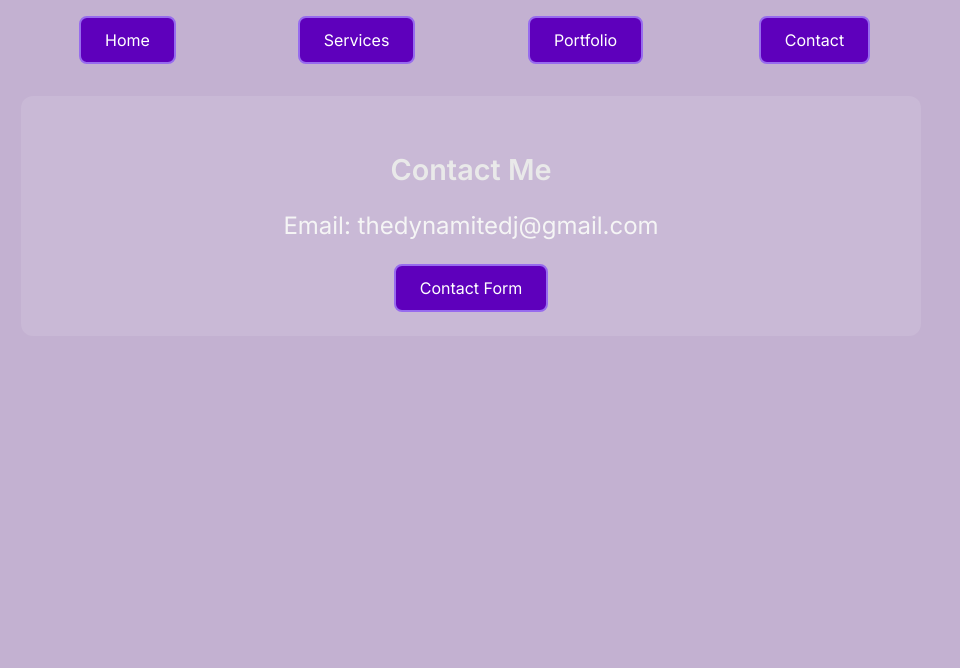
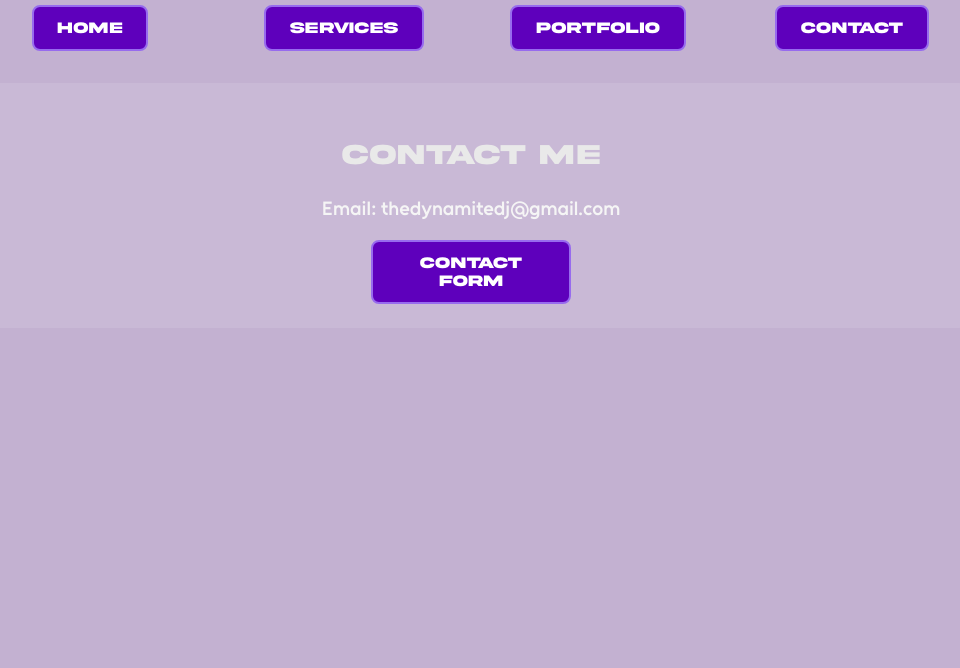
Before and after one commit to Skrimper/new-portfolio-website, a plain HTML site: page contact.html in a window 1280 px wide. Shown: the part 132-800 px from the top of the page, without its empty margins (169-1129 px from the left). Drawn offline with Linux system fonts and the light colour scheme.

Commit message:
CSS changes and fonts added

```diff
--- a/cardstyle.css
+++ /dev/null
@@ -1,99 +0,0 @@
-body {
-  margin: 0;
-  padding: 0;
-  background-color: rgb(195, 177, 209);
-  font-family: 'Inter', sans-serif;
-  font-size: clamp(1rem, 2vw, 1.2rem);
-  color: whitesmoke;
-}
-.main-container {
-  max-width: 1000px;
-  margin: 0 auto;
-  padding: 2rem;
-  text-align: center;
-}
-h1 {
-  font-size: 2.5rem;
-  margin-bottom: 1rem;
-  color: whitesmoke;
-}
-h2 {
-  font-size: 1.8rem;
-  margin: 2rem 0 1rem;
-  color: #f3f3f3;
-}
-.menu-grid {
-  display: grid;
-  grid-template-columns: repeat(auto-fit, minmax(160px, 1fr));
-  gap: 1rem;
-  margin: 2rem 0;
-  justify-items: center;
-}
-.button-1 {
-  font-family: 'Inter', sans-serif;
-  padding: 0.75em 1.5em;
-  max-width: 200px;
-  width: auto;
-  border: 2px solid #976bee;
-  border-radius: 8px;
-  background-color: rgb(94, 0, 188);
-  color: white;
-  font-size: 1rem;
-  transition: background-color 0.3s ease, transform 0.2s ease;
-  cursor: pointer;
-}
-.button-1:hover {
-  background-color: #976bee;
-  transform: scale(1.05);
-}
-.grid-container {
-  display: flex;
-  flex-wrap: wrap;
-  justify-content: center;
-  gap: 2rem;
-  margin-top: 2rem;
-}
-.card {
-  position: relative;
-  width: 300px;
-  height: 200px;
-  overflow: hidden;
-  border-radius: 15px;
-  text-align: center;
-  padding: 20px;
-  color: white;
-  box-shadow: 0 4px 10px rgba(0,0,0,0.2);
-  cursor: pointer;
-  transition: transform 0.3s ease;
-}
-.card:hover {
-  transform: translateY(-5px);
-}
-.card img {
-  position: absolute;
-  inset: 0;
-  height: 100%;
-  width: 100%;
-  object-fit: cover;
-  z-index: -2;
-}
-.card::before {
-  content: '';
-  position: absolute;
-  inset: 0;
-  background-color: rgba(229, 213, 255, 0.2);
-  z-index: -1;
-  transition: background-color 0.5s ease;
-}
-.card:hover::before {
-  background-color: rgba(119, 35, 255, 0.6);
-}
-.card h3,
-.card p {
-  opacity: 0;
-  transition: opacity 0.5s ease-in-out;
-}
-.card:hover h3,
-.card:hover p {
-  opacity: 1;
-}
--- /dev/null
+++ b/combined-styles.css
@@ -0,0 +1,183 @@
+@font-face {
+    font-family: 'AkiraExpanded';
+    src: url('../Akira Expanded Demo.otf') format('opentype');
+    font-weight: normal;
+    font-style: normal;
+}
+@font-face {
+    font-family: 'Unageo';
+    src: url('../Unageo-SemiBold.ttf') format('truetype');
+    font-weight: normal;
+    font-style: normal;
+}
+body {
+    margin: 0;
+    padding: 0;
+    background-color: rgb(195, 177, 209);
+    font-family: 'AkiraExpanded', sans-serif;
+    font-size: clamp(1rem, 2vw, 1.2rem);
+    color: whitesmoke;
+  }
+  .main-container {
+    max-width: 1000px;
+    margin: 0 auto;
+    padding: 2rem;
+    text-align: center;
+  }
+  h1 {
+    font-size: 2.5rem;
+    margin-bottom: 1rem;
+    color: whitesmoke;
+  }
+  h2 {
+    font-size: 1.8rem;
+    margin-top: 2rem;
+    color: #e9e9e9;
+  }
+  p {
+    color: whitesmoke;
+    font-family: 'Unageo', sans-serif;
+  }
+  a {
+    color: whitesmoke;
+    text-decoration-line: none;
+  }
+
+  button {
+    text-decoration-color: whitesmoke;
+  }
+  .menu-grid {
+    display: grid;
+    grid-template-columns: repeat(auto-fit, minmax(160px, 1fr));
+    gap: 1rem;
+    margin: 2rem 0;
+    justify-items: center;
+  }
+  .button-1 {
+    font-family: 'AkiraExpanded', sans-serif;
+    padding: 0.75em 1.5em;
+    max-width: 200px;
+    width: auto;
+    margin: 0 auto;
+    border: 2px solid #976bee;
+    border-radius: 8px;
+    background-color: rgb(94, 0, 188);
+    color: white;
+    font-size: 1rem;
+    transition: background-color 0.3s ease, transform 0.2s ease;
+    cursor: pointer;
+  }
+
+  .button-1:hover {
+    background-color: #976bee;
+    transform: scale(1.05);
+  }
+  .contact-card {
+    background-color: rgba(255, 255, 255, 0.1);
+    padding: 1.5rem;
+    border-radius: 12px;
+    margin-top: 2rem;
+  }
+  .grid-container.cards {
+    display: flex;
+    flex-wrap: wrap;
+    justify-content: center;
+    gap: 2rem;
+    margin-top: 2rem;
+  }
+
+  .card {
+    position: relative;
+    width: 300px;
+    height: 200px;
+    overflow: hidden;
+    border-radius: 15px;
+    text-align: center;
+    padding: 20px;
+    color: white;
+    box-shadow: 0 4px 10px rgba(0,0,0,0.2);
+    cursor: pointer;
+    transition: transform 0.3s ease;
+  }
+  .card:hover {
+    transform: translateY(-5px);
+  }
+  .card img {
+    position: absolute;
+    inset: 0;
+    height: 100%;
+    width: 100%;
+    object-fit: cover;
+    z-index: -2;
+  }
+  .card::before {
+    content: '';
+    position: absolute;
+    inset: 0;
+    background-color: rgba(229, 213, 255, 0.2);
+    z-index: -1;
+    transition: background-color 0.5s ease;
+  }
+  .card:hover::before {
+    background-color: rgba(119, 35, 255, 0.6);
+  }
+  .card h3,
+  .card p {
+    opacity: 0;
+    transition: opacity 0.5s ease-in-out;
+  }
+  .card:hover h3,
+  .card:hover p {
+    opacity: 1;
+  }
+
+  .grid-container.slideshows {
+    display: grid;
+    grid-template-columns: repeat(auto-fit, minmax(320px, 1fr));
+    gap: 2rem;
+    padding: 2rem 1rem;
+    justify-items: center;
+  }
+  .slideshow-container {
+    position: relative;
+    width: 100%;
+    max-width: 500px;
+    aspect-ratio: 4 / 3;
+    overflow: hidden;
+    border-radius: 12px;
+    background-color: #ffffff1a;
+    box-shadow: 0 4px 12px rgba(0, 0, 0, 0.3);
+    padding: 1rem;
+    text-align: center;
+  }
+  .slideshow-container h2 {
+    margin-bottom: 0.5rem;
+  }
+  .slide {
+    position: absolute;
+    inset: 0;
+    width: 100%;
+    height: 100%;
+    object-fit: contain;
+    opacity: 0;
+    transition: opacity 0.8s ease-in-out;
+  }
+  .slide.active {
+    opacity: 1;
+    z-index: 1;
+  }
+
+  @media (max-width: 600px) {
+    .button-1 {
+      width: 80vw;
+      font-size: 0.9rem;
+      padding: 0.5em 1em;
+    }
+    .slideshow-container {
+      aspect-ratio: 3 / 2;
+    }
+    .card {
+      width: 90%;
+      height: auto;
+    }
+  }
--- a/contact.html
+++ b/contact.html
@@ -2,7 +2,7 @@
 <html>
 <head>
     <link href="https://fonts.googleapis.com/css2?family=Inter:wght@400;600&display=swap" rel="stylesheet">
-    <link rel="stylesheet" href="styles.css" />
+    <link rel="stylesheet" href="combined-styles.css" />
 </head>
 <body>
     <div class="main-container">
--- a/portfoliostyle.css
+++ /dev/null
@@ -1,114 +0,0 @@
-/* Base Layout and Font */
-body {
-    margin: 0;
-    padding: 0;
-    background-color: rgb(195, 177, 209);
-    font-family: 'Inter', sans-serif;
-    font-size: clamp(1rem, 2vw, 1.2rem);
-    color: whitesmoke;
-  }
-
-  /* Wrapper for centered layout */
-  .main-container {
-    max-width: 1000px;
-    margin: 0 auto;
-    padding: 2rem;
-    text-align: center;
-  }
-
-  /* Headings */
-  h1 {
-    font-size: 2.5rem;
-    margin-bottom: 1rem;
-    color: whitesmoke;
-  }
-
-  h2 {
-    font-size: 1.6rem;
-    margin: 1.5rem 0 0.5rem;
-    color: #f3f3f3;
-  }
-
-  /* Navigation Menu */
-  .menu-grid {
-    display: grid;
-    grid-template-columns: repeat(auto-fit, minmax(160px, 1fr));
-    gap: 1rem;
-    margin: 2rem 0;
-    justify-items: center;
-  }
-
-  /* Button Styling */
-  .button-1 {
-    font-family: 'Inter', sans-serif;
-    padding: 0.75em 1.5em;
-    max-width: 200px;
-    width: auto;
-    border: 2px solid #976bee;
-    border-radius: 8px;
-    background-color: rgb(94, 0, 188);
-    color: white;
-    font-size: 1rem;
-    transition: background-color 0.3s ease, transform 0.2s ease;
-    cursor: pointer;
-  }
-  .button-1:hover {
-    background-color: #976bee;
-    transform: scale(1.05);
-  }
-
-  /* Portfolio Grid */
-  .grid-container {
-    display: grid;
-    grid-template-columns: repeat(auto-fit, minmax(320px, 1fr));
-    gap: 2rem;
-    padding: 2rem 1rem;
-    justify-items: center;
-  }
-
-  /* Slideshow Styling */
-  .slideshow-container {
-    position: relative;
-    width: 100%;
-    max-width: 500px;
-    aspect-ratio: 4 / 3;
-    overflow: hidden;
-    border-radius: 12px;
-    background-color: #ffffff1a;
-    box-shadow: 0 4px 12px rgba(0, 0, 0, 0.3);
-    padding: 1rem;
-    text-align: center;
-  }
-
-  .slideshow-container h2 {
-    margin-bottom: 0.5rem;
-  }
-
-  /* Slide Images */
-  .slide {
-    position: absolute;
-    inset: 0;
-    width: 100%;
-    height: 100%;
-    object-fit: contain;
-    opacity: 0;
-    transition: opacity 0.8s ease-in-out;
-  }
-
-  /* Active class controlled via JS */
-  .slide.active {
-    opacity: 1;
-    z-index: 1;
-  }
-
-  /* Responsive tweaks */
-  @media (max-width: 600px) {
-    .slideshow-container {
-      aspect-ratio: 3 / 2;
-    }
-
-    .button-1 {
-      font-size: 0.9rem;
-      padding: 0.5em 1em;
-    }
-  }
--- a/styles.css
+++ /dev/null
@@ -1,68 +0,0 @@
-body {
-    background-color: rgb(195, 177, 209);
-    font-family: "Inter", sans-serif;
-    font-size: clamp(1rem, 2vw, 1.5rem);
-    color: whitesmoke;
-}
-.main-container {
-    max-width: 900px;
-    margin: 0 auto;
-    padding: 2rem;
-    text-align: center;
-}
-.menu-grid {
-    display: grid;
-    grid-template-columns: repeat(auto-fit, minmax(160px, 1fr));
-    gap: 1rem;
-    margin: 2rem 0;
-    justify-items: center;
-}
-@media (max-width: 600px) {
-    .button-1 {
-      width: 80vw;
-      font-size: 1rem;
-    }
-}
-h1 {
-    font-size: 2.5rem;
-    margin-bottom: 1rem;
-}
-h2 {
-    font-size: 1.8rem;
-    margin-top: 2rem;
-    color: #e9e9e9;
-}
-p {
-    color: whitesmoke;
-}
-a {
-    color: whitesmoke;
-    text-decoration-line: none;
-}
-button {
-    text-decoration-color: whitesmoke;
-}
-.button-1 {
-    font-family: "Inter", sans-serif;
-    width: auto;
-    max-width: 200px;
-    padding: 0.75em 1.5em;
-    margin: 0 auto;
-    border: 2px solid #976bee;
-    border-radius: 8px;
-    color: white;
-    background-color: rgb(94, 0, 188);
-    font-size: 1rem;
-    transition: background-color 0.3s ease, transform 0.2s ease;
-    cursor: pointer;
-}
-.button-1:hover {
-    background-color: #976bee;
-    transform: scale(1.05);
-}
-.contact-card {
-    background-color: rgba(255, 255, 255, 0.1);
-    padding: 1.5rem;
-    border-radius: 12px;
-    margin-top: 2rem;
-}
```
Also changed, not shown: index.html (+1 -1 lines), portfolio.html (+1 -1 lines), services.html (+1 -1 lines), Akira Expanded Demo.otf (added), Unageo-SemiBold.ttf (added).
